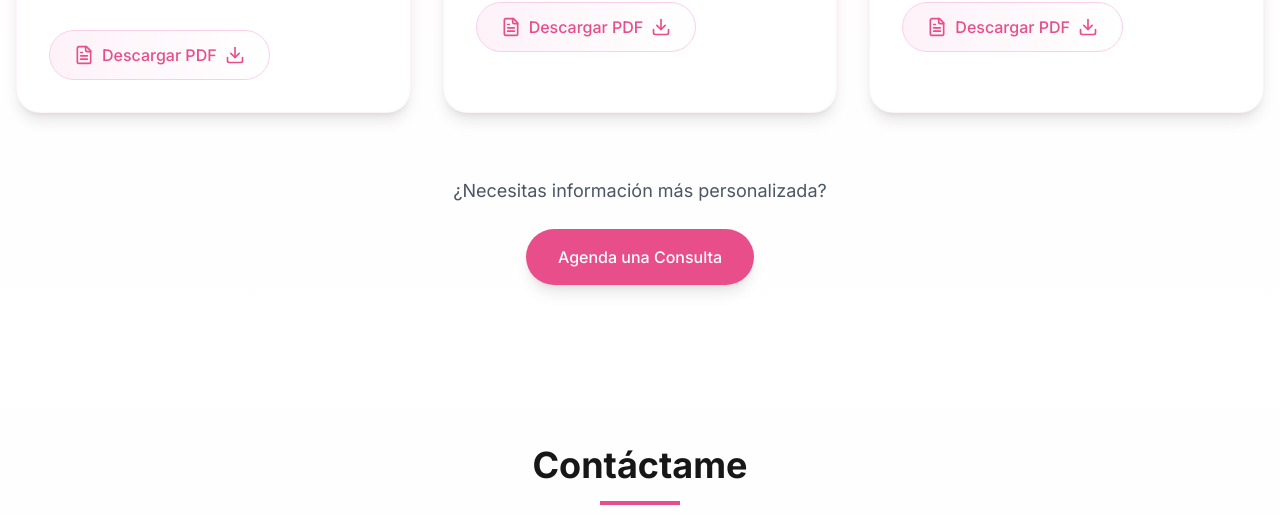
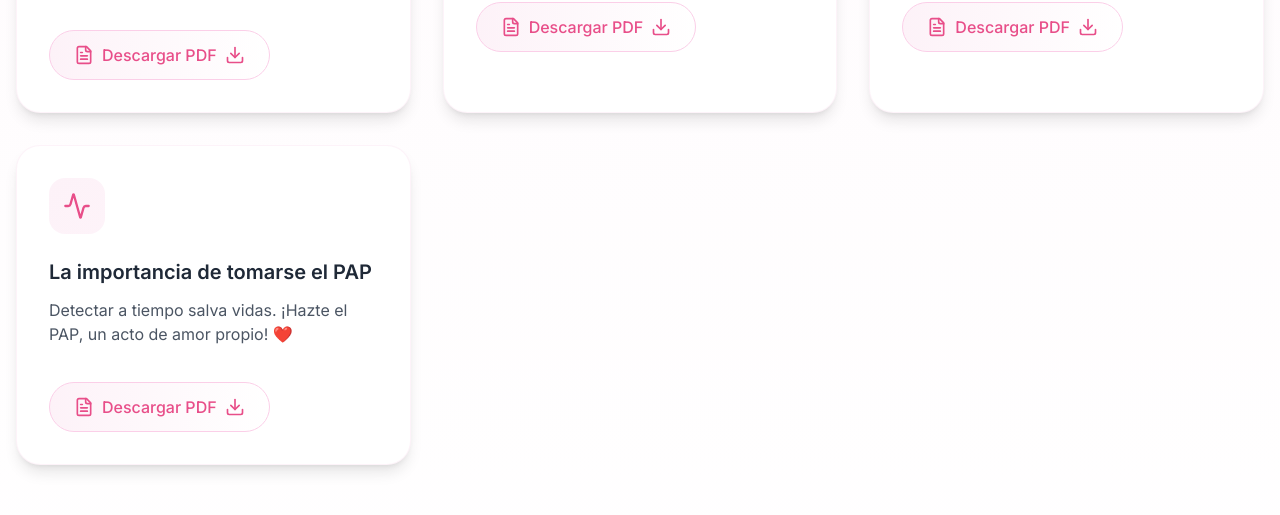
Before and after one commit to Juan-Zuniga-Codoceo/matrona-naty, a Next.js app: page / in a window 1280 px wide. Shown: the part 5449-5964 px from the top of the page. Built offline with nearby package versions, Linux system fonts and the light colour scheme.

Commit message:
Subido pdf sobre la importancia de tomarse el pap

```diff
--- a/src/components/sections/DownloadableResources.tsx
+++ b/src/components/sections/DownloadableResources.tsx
@@ -66,6 +66,13 @@ const resources = [
     description: "Información completa sobre patologías mamarias, prevención y cuidados.",
     icon: Stethoscope,
     downloadUrl: "/descargas/patologia mamaria_20250105_210905_0000.pdf",
+  },
+  {
+    id: 10,
+    title: "La importancia de tomarse el PAP",
+    description: "Detectar a tiempo salva vidas. ¡Hazte el PAP, un acto de amor propio! ❤️",
+    icon: Activity,
+    downloadUrl: "/descargas/La importancia de tomarse el PAP.pdf",
   }
 ];
 
```
Also changed, not shown: 2 other files (tests, documents, lock files or other folders).
